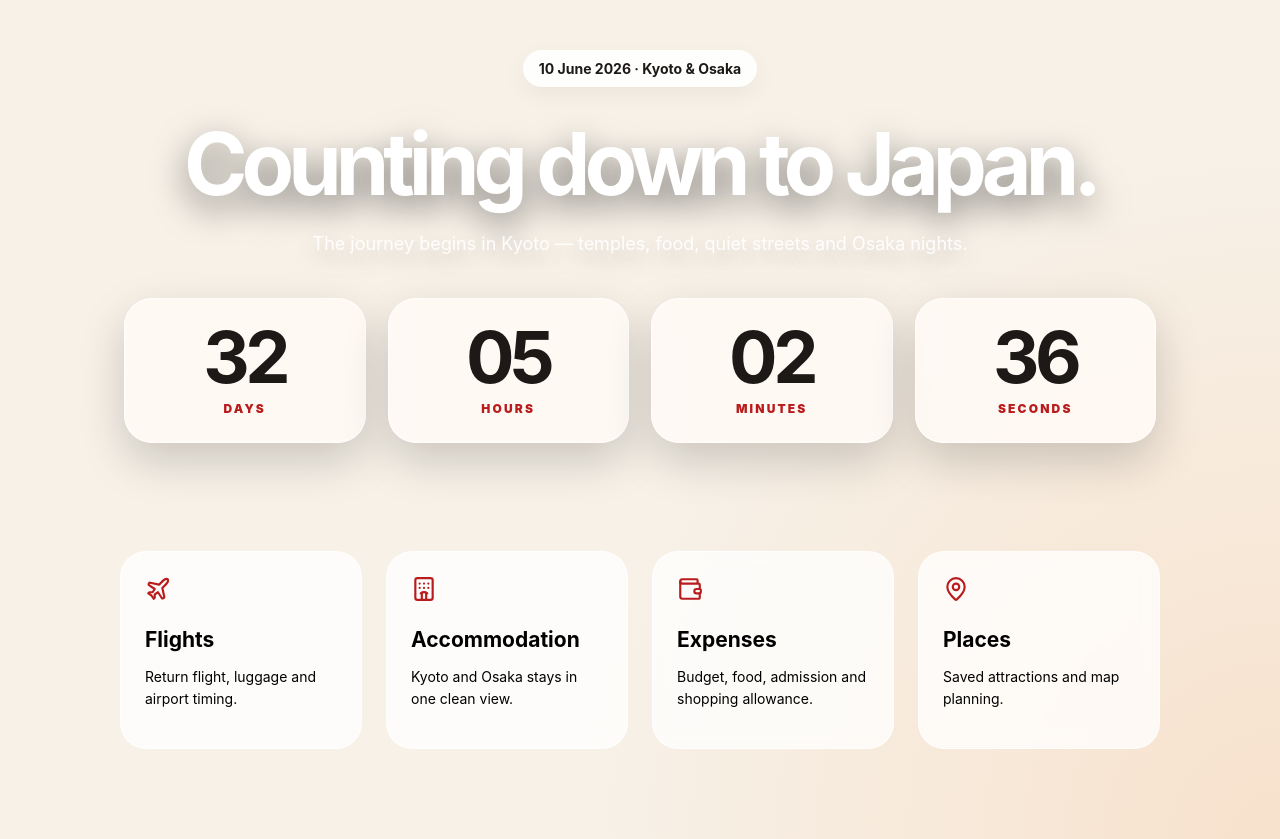
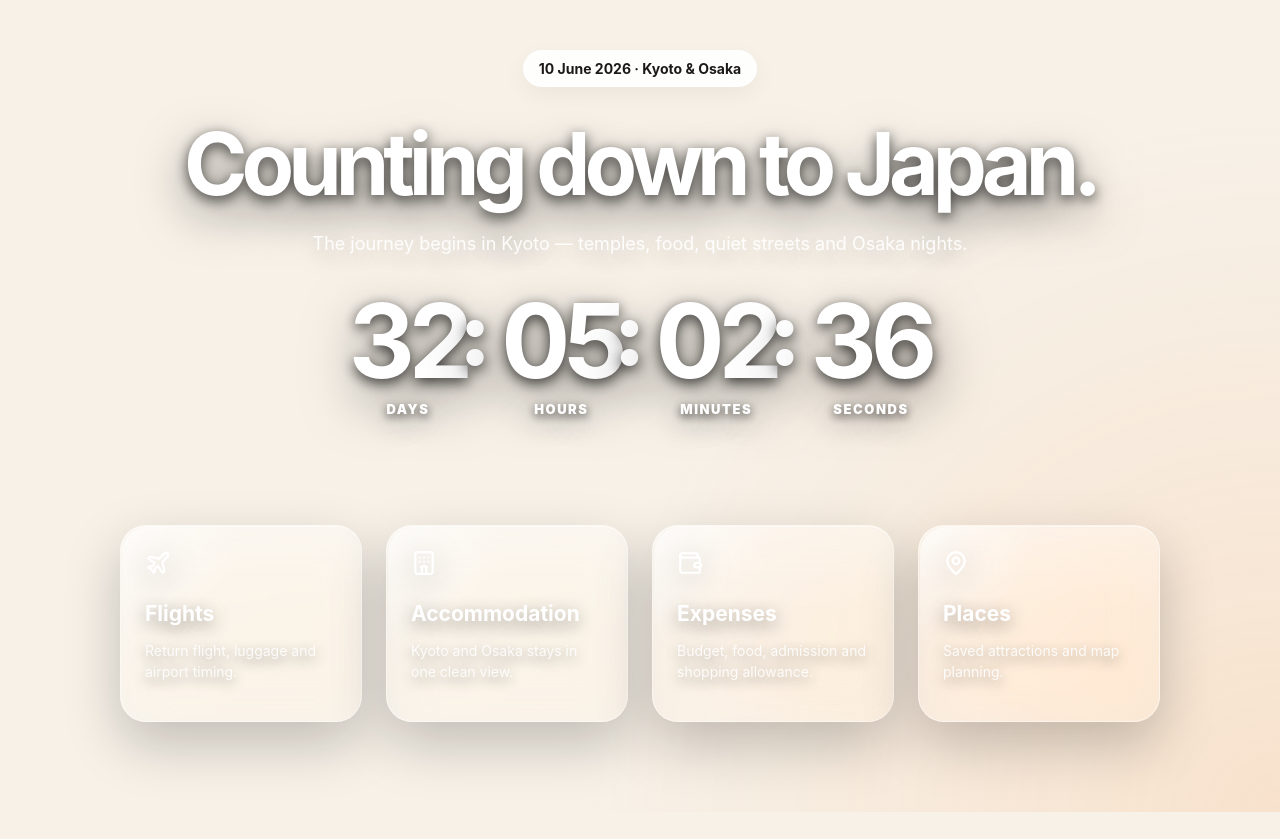
Before and after one commit to tonythefam/japanwfriends, a React (Vite) app: page / in a window 1280 px wide. Shown: the part 940-1779 px from the top of the page. After the commit the page ends 1752 px from the top, so only its background shows below. Built offline with nearby package versions, Linux system fonts and the light colour scheme.

Commit message:
Polished countdown clock, boarding pass, expenses and itinerary bubbles

```diff
--- a/src/main.jsx
+++ b/src/main.jsx
@@ -1203,15 +1203,28 @@ function FlightsPage() {
 
 function RouteReveal({ flight }) {
   const routeText = `${flight.fromCity} (${flight.fromCode}) → ${flight.toCity} (${flight.toCode})`;
+  const mobileRouteText = `${flight.fromCode === "KLIA2" ? "KUL" : flight.fromCode} → ${
+    flight.toCode === "KLIA2" ? "KUL" : flight.toCode
+  }`;
 
   return (
     <div className="routeReveal">
       <motion.h2
+        className="desktopRouteText"
         initial={{ clipPath: "inset(0 100% 0 0)" }}
         animate={{ clipPath: "inset(0 0 0 0)" }}
         transition={{ duration: 2.8, ease: "linear" }}
       >
         {routeText}
+      </motion.h2>
+
+      <motion.h2
+        className="mobileRouteText"
+        initial={{ clipPath: "inset(0 100% 0 0)" }}
+        animate={{ clipPath: "inset(0 0 0 0)" }}
+        transition={{ duration: 2.8, ease: "linear" }}
+      >
+        {mobileRouteText}
       </motion.h2>
 
       <motion.div
@@ -1229,7 +1242,6 @@ function RouteReveal({ flight }) {
     </div>
   );
 }
-
 const accommodations = [
   {
     city: "Kyoto",
--- a/src/styles.css
+++ b/src/styles.css
@@ -2914,3 +2914,508 @@ button {
     right: -8px;
   }
 }
+
+/* =========================================================
+   POLISH UPDATE — COUNTDOWN, LIQUID GLASS CARDS, MOBILE FIXES
+   ========================================================= */
+
+.mobileRouteText {
+  display: none;
+}
+
+/* COUNTDOWN — desktop + mobile */
+.countdownSection {
+  max-width: 980px;
+  margin-left: auto;
+  margin-right: auto;
+}
+
+.countdownSection h2 {
+  text-shadow:
+    0 4px 14px rgba(0, 0, 0, 0.7),
+    0 18px 48px rgba(0, 0, 0, 0.55);
+}
+
+.countdownGrid {
+  display: flex;
+  justify-content: center;
+  align-items: flex-end;
+  gap: clamp(14px, 3vw, 34px);
+  margin-top: 38px;
+}
+
+.countdownGrid div {
+  background: transparent !important;
+  border: 0 !important;
+  box-shadow: none !important;
+  backdrop-filter: none !important;
+  padding: 0 !important;
+  border-radius: 0 !important;
+  min-width: 100px;
+  position: relative;
+}
+
+.countdownGrid div:not(:last-child)::after {
+  content: ":";
+  position: absolute;
+  right: -24px;
+  top: 2px;
+  font-size: clamp(46px, 7vw, 86px);
+  line-height: 0.8;
+  font-weight: 900;
+  color: white;
+  text-shadow:
+    0 4px 14px rgba(0, 0, 0, 0.75),
+    0 18px 48px rgba(0, 0, 0, 0.55);
+}
+
+.countdownGrid strong {
+  color: white;
+  font-size: clamp(54px, 8vw, 104px);
+  line-height: 0.85;
+  letter-spacing: -0.06em;
+  text-shadow:
+    0 4px 14px rgba(0, 0, 0, 0.75),
+    0 20px 54px rgba(0, 0, 0, 0.55);
+}
+
+.countdownGrid span {
+  margin-top: 16px;
+  color: white;
+  font-size: 13px;
+  letter-spacing: 0.12em;
+  text-shadow:
+    0 3px 10px rgba(0, 0, 0, 0.75),
+    0 12px 32px rgba(0, 0, 0, 0.55);
+}
+
+/* HOME CARDS — Apple liquid glass style */
+.upgradedHomeCards button {
+  color: white;
+  background:
+    linear-gradient(
+      145deg,
+      rgba(255, 255, 255, 0.34),
+      rgba(255, 255, 255, 0.14)
+    );
+  border: 1px solid rgba(255, 255, 255, 0.44);
+  box-shadow:
+    inset 0 1px 0 rgba(255, 255, 255, 0.55),
+    0 22px 55px rgba(0, 0, 0, 0.22);
+  backdrop-filter: blur(22px) saturate(150%);
+  -webkit-backdrop-filter: blur(22px) saturate(150%);
+}
+
+.upgradedHomeCards button::before {
+  content: "";
+  position: absolute;
+  inset: 1px;
+  border-radius: inherit;
+  background:
+    radial-gradient(circle at top left, rgba(255,255,255,0.72), transparent 38%),
+    linear-gradient(to bottom, rgba(255,255,255,0.2), transparent 45%);
+  pointer-events: none;
+  opacity: 0.9;
+}
+
+.upgradedHomeCards svg,
+.upgradedHomeCards h3,
+.upgradedHomeCards p {
+  position: relative;
+  z-index: 2;
+}
+
+.upgradedHomeCards svg {
+  color: white;
+  filter: drop-shadow(0 6px 16px rgba(0, 0, 0, 0.35));
+}
+
+.upgradedHomeCards h3 {
+  color: white;
+  text-shadow: 0 5px 18px rgba(0, 0, 0, 0.45);
+}
+
+.upgradedHomeCards p {
+  color: rgba(255, 255, 255, 0.88);
+  text-shadow: 0 4px 14px rgba(0, 0, 0, 0.45);
+}
+
+/* MOBILE */
+@media (max-width: 850px) {
+  html,
+  body {
+    overflow-x: hidden;
+  }
+
+  /* countdown */
+  .countdownSection {
+    padding: 22px 0 18px;
+    margin-bottom: 44px;
+  }
+
+  .countdownSection h2 {
+    font-size: clamp(38px, 11vw, 54px);
+  }
+
+  .countdownSubtitle {
+    max-width: 330px;
+    font-size: 15px;
+  }
+
+  .countdownGrid {
+    display: grid;
+    grid-template-columns: repeat(4, minmax(0, 1fr));
+    gap: 6px;
+    margin-top: 28px;
+  }
+
+  .countdownGrid div {
+    min-width: 0;
+  }
+
+  .countdownGrid div:not(:last-child)::after {
+    right: -7px;
+    top: 1px;
+    font-size: clamp(34px, 9vw, 48px);
+  }
+
+  .countdownGrid strong {
+    font-size: clamp(34px, 10vw, 48px);
+  }
+
+  .countdownGrid span {
+    margin-top: 9px;
+    font-size: 9px;
+    letter-spacing: 0.08em;
+  }
+
+  /* home hero centering */
+  .heroImageWrapper {
+    height: 100svh;
+    min-height: 100svh;
+    padding: 0 22px;
+    place-items: center;
+  }
+
+  .heroContent {
+    max-width: 360px;
+    margin: 0 auto;
+    padding: 0;
+    transform: translateY(-10px);
+  }
+
+  .heroContent h1 {
+    font-size: clamp(58px, 17vw, 76px);
+  }
+
+  .scrollHintWrap {
+    bottom: 82px;
+  }
+
+  /* liquid glass home cards mobile */
+  .homeCards {
+    grid-template-columns: 1fr;
+    gap: 18px;
+    margin-top: 30px;
+  }
+
+  .upgradedHomeCards {
+    max-width: 380px;
+    width: 100%;
+  }
+
+  .upgradedHomeCards button {
+    min-height: 142px;
+    padding: 24px 24px;
+    border-radius: 34px;
+    display: grid;
+    grid-template-columns: 56px 1fr;
+    column-gap: 18px;
+    align-items: center;
+  }
+
+  .upgradedHomeCards svg {
+    grid-row: span 2;
+    width: 34px;
+    height: 34px;
+  }
+
+  .upgradedHomeCards h3 {
+    margin: 0;
+    font-size: 27px;
+    letter-spacing: -0.04em;
+  }
+
+  .upgradedHomeCards p {
+    margin: 8px 0 0;
+    font-size: 16px;
+    line-height: 1.45;
+  }
+
+  /* AirAsia-style mobile boarding pass */
+  .boardingPass {
+    width: min(430px, 100%);
+    border-radius: 18px;
+    background: #fffdf5;
+    color: #1f2933;
+    box-shadow: 0 24px 70px rgba(0, 0, 0, 0.32);
+  }
+
+  .boardingHeader {
+    height: auto;
+    display: grid;
+    grid-template-columns: 1fr 1fr;
+    padding: 22px 24px 8px;
+    background: #fffdf5;
+    color: #111;
+  }
+
+  .boardingAirline {
+    padding-left: 0;
+    justify-self: start;
+    color: #ef1c25;
+    font-size: 0;
+  }
+
+  .boardingAirline::before {
+    content: "AirAsia";
+    display: inline-block;
+    padding: 7px 13px 8px;
+    border-radius: 2px 12px 2px 12px;
+    background: #ef1c25;
+    color: white;
+    font-size: 28px;
+    line-height: 1;
+    font-weight: 900;
+    font-style: italic;
+    letter-spacing: -0.06em;
+    text-transform: none;
+  }
+
+  .boardingAirline svg {
+    display: none;
+  }
+
+  .boardingTitle {
+    display: none;
+  }
+
+  .boardingTitle.small {
+    display: grid !important;
+    justify-self: end;
+    align-self: start;
+    height: auto;
+    color: #333;
+    font-size: 11px;
+    letter-spacing: 0.08em;
+  }
+
+  .boardingTicketBody {
+    display: block;
+    min-height: auto;
+  }
+
+  .boardingMainSide {
+    padding: 8px 24px 26px;
+  }
+
+  .routeReveal {
+    padding: 20px 0 26px;
+    text-align: center;
+    overflow: hidden;
+  }
+
+  .desktopRouteText {
+    display: none;
+  }
+
+  .mobileRouteText {
+    display: block;
+    width: 100%;
+    white-space: nowrap;
+    font-size: clamp(48px, 18vw, 74px);
+    line-height: 0.9;
+    letter-spacing: -0.07em;
+    color: #111;
+    text-align: center;
+  }
+
+  .routePlane {
+    display: block;
+    top: 18px;
+    font-size: clamp(28px, 9vw, 42px);
+    color: #555;
+  }
+
+  .ticketDetails {
+    grid-template-columns: 1fr 1fr 1fr;
+    gap: 22px 18px;
+  }
+
+  .ticketField.wide {
+    grid-column: 1 / 2;
+  }
+
+  .ticketField.luggage {
+    grid-column: 1 / -1;
+  }
+
+  .ticketField span,
+  .boardingStubSide span {
+    font-family: Inter, ui-sans-serif, system-ui, sans-serif;
+    color: #4b5563;
+    font-size: 12px;
+    letter-spacing: 0.05em;
+  }
+
+  .ticketField strong,
+  .boardingStubSide strong,
+  .typewriterName {
+    font-family: Inter, ui-sans-serif, system-ui, sans-serif !important;
+    color: #ef6c00 !important;
+    font-size: 21px !important;
+    font-weight: 500 !important;
+    letter-spacing: -0.04em !important;
+    line-height: 1.05;
+  }
+
+  .ticketField p {
+    font-family: Inter, ui-sans-serif, system-ui, sans-serif;
+    color: #ef6c00;
+    font-size: 18px;
+    margin-top: 4px;
+  }
+
+  .typewriterName .typedText {
+    min-width: 0;
+  }
+
+  .boardingFooterNote {
+    display: none;
+  }
+
+  .boardingStubSide {
+    padding: 0 24px 30px;
+    border: 0;
+    display: block;
+  }
+
+  .boardingStubSide h3,
+  .boardingStubSide > div:not(.stubBarcode) {
+    display: none;
+  }
+
+  .stubBarcode {
+    height: 82px;
+    width: 80%;
+    margin: 42px auto 12px;
+    padding: 14px 18px;
+    background: white;
+    border-radius: 6px;
+    justify-content: center;
+  }
+
+  .boardingPass::before,
+  .boardingPass::after {
+    content: "";
+    position: absolute;
+    top: 30%;
+    width: 14px;
+    height: 14px;
+    border-radius: 999px;
+    background: rgba(0, 0, 0, 0.86);
+    z-index: 5;
+  }
+
+  .boardingPass::before {
+    left: -7px;
+  }
+
+  .boardingPass::after {
+    right: -7px;
+  }
+
+  /* mobile expenses: remove item no column, give description more space */
+  .thermalRow {
+    grid-template-columns: minmax(0, 1.55fr) 82px 112px;
+    gap: 8px;
+  }
+
+  .thermalRow > span:first-child {
+    display: none;
+  }
+
+  .thermalHead span:first-child {
+    display: none;
+  }
+
+  .thermalRow > span:nth-child(2) {
+    white-space: normal;
+    overflow: visible;
+    text-overflow: unset;
+    line-height: 1.25;
+  }
+
+  .thermalRow > span:nth-child(3) {
+    font-size: 11px;
+  }
+
+  .thermalAmount input {
+    max-width: 112px;
+  }
+
+  /* itinerary / accommodation modals: make close button always visible */
+  .placeBubbleBackdrop,
+  .galleryBackdrop {
+    align-items: start;
+    place-items: start center;
+    padding: 82px 14px 28px;
+    overflow-y: auto;
+    -webkit-overflow-scrolling: touch;
+  }
+
+  .placeBubble,
+  .galleryModal,
+  .floorPlanModal {
+    max-height: calc(100svh - 110px);
+    overflow-y: auto;
+    border-radius: 26px;
+  }
+
+  .bubbleClose,
+  .galleryClose {
+    position: sticky;
+    top: 12px;
+    margin-left: auto;
+    display: grid;
+    place-items: center;
+    z-index: 50;
+    background: rgba(255, 255, 255, 0.96);
+    box-shadow: 0 8px 24px rgba(0, 0, 0, 0.22);
+  }
+
+  .bubbleImages {
+    height: 220px;
+    grid-template-columns: 1fr;
+  }
+
+  .bubbleImages img {
+    height: 220px;
+  }
+
+  .bubbleContent {
+    padding: 24px;
+  }
+
+  .placeMetaGrid {
+    grid-template-columns: 1fr;
+  }
+
+  .galleryImageWrap {
+    height: 330px;
+  }
+
+  .floorPlanImageWrap {
+    height: 48vh;
+  }
+}
```
